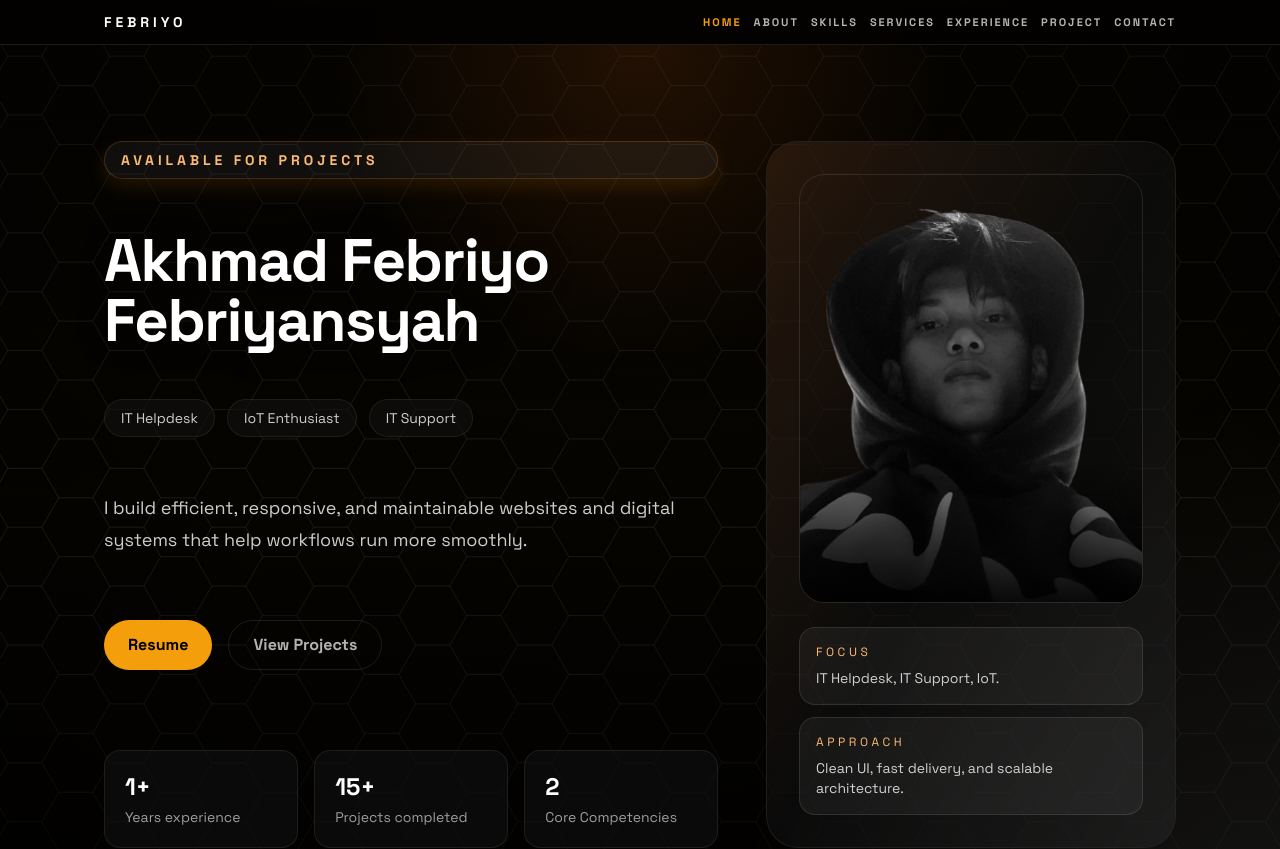
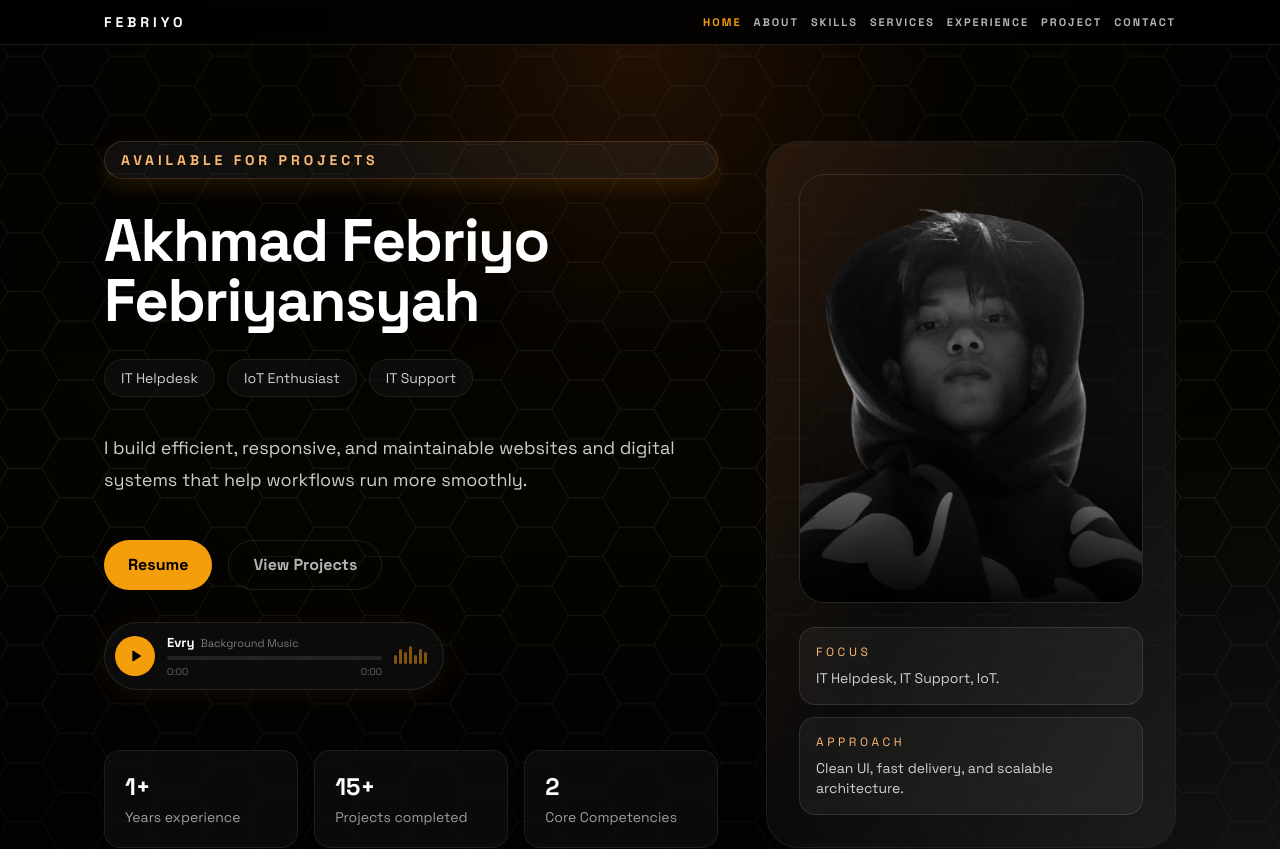
Before and after one commit to pebrio/Febrio, a Next.js app: page / in a window 1280 px wide. Shown: the top 849 px of the page. Built offline with nearby package versions, Linux system fonts and the light colour scheme.

Commit message:
feat: add music player to home section

```diff
--- a/app/globals.css
+++ b/app/globals.css
@@ -189,3 +189,183 @@ body {
     animation: none;
   }
 }
+
+/* ============================
+   MUSIC PLAYER
+   ============================ */
+.music-player-wrapper {
+  margin-top: 0;
+}
+
+.music-player-card {
+  display: flex;
+  align-items: center;
+  gap: 12px;
+  background: rgba(17, 17, 17, 0.7);
+  border: 1px solid rgba(255, 255, 255, 0.1);
+  border-radius: 999px;
+  padding: 10px 16px 10px 10px;
+  backdrop-filter: blur(14px);
+  box-shadow: 0 4px 24px rgba(245, 158, 11, 0.08);
+  transition: border-color 250ms ease, box-shadow 250ms ease;
+  max-width: 340px;
+}
+
+.music-player-card:hover {
+  border-color: rgba(245, 158, 11, 0.3);
+  box-shadow: 0 6px 30px rgba(245, 158, 11, 0.14);
+}
+
+/* Play button */
+.music-play-btn {
+  position: relative;
+  display: flex;
+  align-items: center;
+  justify-content: center;
+  width: 40px;
+  height: 40px;
+  min-width: 40px;
+  border-radius: 50%;
+  border: none;
+  background: var(--accent);
+  color: #000;
+  cursor: pointer;
+  transition: background 200ms ease, transform 200ms ease, box-shadow 200ms ease;
+  box-shadow: 0 0 0 0 rgba(245, 158, 11, 0);
+  overflow: hidden;
+}
+
+.music-play-btn:hover {
+  background: var(--accent-dark);
+  transform: scale(1.08);
+  box-shadow: 0 0 16px rgba(245, 158, 11, 0.5);
+}
+
+.music-play-btn:active {
+  transform: scale(0.96);
+}
+
+.music-play-btn--playing {
+  box-shadow: 0 0 18px rgba(245, 158, 11, 0.4);
+}
+
+/* Ripple */
+.music-ripple {
+  position: absolute;
+  inset: 0;
+  border-radius: 50%;
+  animation: music-ripple-anim 1.6s ease-out infinite;
+  background: rgba(245, 158, 11, 0.35);
+  pointer-events: none;
+}
+
+@keyframes music-ripple-anim {
+  0%   { transform: scale(1);   opacity: 0.6; }
+  100% { transform: scale(2.4); opacity: 0; }
+}
+
+/* Info block */
+.music-info {
+  flex: 1;
+  min-width: 0;
+  display: flex;
+  flex-direction: column;
+  gap: 4px;
+}
+
+.music-meta {
+  display: flex;
+  align-items: baseline;
+  gap: 6px;
+  overflow: hidden;
+}
+
+.music-title {
+  font-size: 13px;
+  font-weight: 700;
+  color: #fff;
+  white-space: nowrap;
+  overflow: hidden;
+  text-overflow: ellipsis;
+}
+
+.music-artist {
+  font-size: 11px;
+  color: rgba(255, 255, 255, 0.45);
+  white-space: nowrap;
+  overflow: hidden;
+  text-overflow: ellipsis;
+}
+
+/* Progress */
+.music-progress-track {
+  position: relative;
+  height: 4px;
+  background: rgba(255, 255, 255, 0.1);
+  border-radius: 999px;
+  cursor: pointer;
+  overflow: visible;
+}
+
+.music-progress-fill {
+  position: relative;
+  height: 100%;
+  background: linear-gradient(90deg, var(--accent-dark), var(--accent));
+  border-radius: 999px;
+  transition: width 100ms linear;
+  min-width: 0;
+}
+
+.music-progress-thumb {
+  position: absolute;
+  right: -4px;
+  top: 50%;
+  transform: translateY(-50%) scale(0);
+  width: 10px;
+  height: 10px;
+  border-radius: 50%;
+  background: var(--accent);
+  box-shadow: 0 0 6px rgba(245, 158, 11, 0.7);
+  transition: transform 150ms ease;
+}
+
+.music-progress-track:hover .music-progress-thumb {
+  transform: translateY(-50%) scale(1);
+}
+
+/* Time */
+.music-time {
+  display: flex;
+  justify-content: space-between;
+  font-size: 10px;
+  color: rgba(255, 255, 255, 0.35);
+  font-variant-numeric: tabular-nums;
+}
+
+/* Equalizer bars */
+.music-eq {
+  display: flex;
+  align-items: flex-end;
+  gap: 2px;
+  height: 18px;
+  padding-bottom: 1px;
+}
+
+.music-eq-bar {
+  display: block;
+  width: 3px;
+  border-radius: 2px;
+  background: var(--accent);
+  opacity: 0.5;
+  transition: opacity 300ms ease;
+}
+
+.music-eq-bar--active {
+  opacity: 1;
+  animation: eq-bounce 0.8s ease-in-out infinite alternate;
+}
+
+@keyframes eq-bounce {
+  0%   { transform: scaleY(0.35); }
+  100% { transform: scaleY(1.4); }
+}
--- a/components/HomeSection.tsx
+++ b/components/HomeSection.tsx
@@ -2,6 +2,7 @@ import Image from "next/image";
 import ScrollReveal from "./ScrollReveal";
 import AnimatedCounter from "./AnimatedCounter";
 import ShapeGrid from "./ShapeGrid";
+import MusicPlayer from "./MusicPlayer";
 
 export default function HomeSection() {
   const stats = [
@@ -60,6 +61,13 @@ export default function HomeSection() {
             >
               View Projects
             </a>
+          </div>
+          <div className="mt-5">
+            <MusicPlayer
+              src="/Febrio/music/Evry.mp3"
+              title="Evry"
+              artist="Background Music"
+            />
           </div>
           {/* <div className="mt-8 flex flex-wrap gap-3 text-sm text-white/70">
             <a className="transition hover:text-orange-300" href="https://github.com/pebrio" target="_blank" rel="noreferrer">
--- /dev/null
+++ b/components/MusicPlayer.tsx
@@ -0,0 +1,170 @@
+"use client";
+
+import { useRef, useState } from "react";
+
+
+interface MusicPlayerProps {
+  src: string;
+  title?: string;
+  artist?: string;
+}
+
+export default function MusicPlayer({
+  src,
+  title = "My Playlist",
+  artist = "Background Music",
+}: MusicPlayerProps) {
+  const audioRef = useRef<HTMLAudioElement>(null);
+  const [isPlaying, setIsPlaying] = useState(false);
+  const [progress, setProgress] = useState(0);
+  const [duration, setDuration] = useState(0);
+  const [currentTime, setCurrentTime] = useState(0);
+  const [isDragging, setIsDragging] = useState(false);
+  const progressRef = useRef<HTMLDivElement>(null);
+
+  const togglePlay = async () => {
+    const audio = audioRef.current;
+    if (!audio) return;
+    if (!audio.paused) {
+      audio.pause();
+    } else {
+      try {
+        await audio.play();
+      } catch (err) {
+        console.error("Audio play error:", err);
+      }
+    }
+  };
+
+  const handleTimeUpdate = () => {
+    const audio = audioRef.current;
+    if (!audio || isDragging) return;
+    setCurrentTime(audio.currentTime);
+    setProgress((audio.currentTime / audio.duration) * 100 || 0);
+  };
+
+  const handleLoadedMetadata = () => {
+    const audio = audioRef.current;
+    if (!audio) return;
+    setDuration(audio.duration);
+  };
+
+  const handleEnded = () => {
+    setIsPlaying(false);
+    setProgress(0);
+    setCurrentTime(0);
+  };
+
+  const seek = (e: React.MouseEvent<HTMLDivElement> | React.TouchEvent<HTMLDivElement>) => {
+    const audio = audioRef.current;
+    const bar = progressRef.current;
+    if (!audio || !bar) return;
+
+    const rect = bar.getBoundingClientRect();
+    const clientX =
+      "touches" in e ? e.touches[0].clientX : (e as React.MouseEvent).clientX;
+    const ratio = Math.min(Math.max((clientX - rect.left) / rect.width, 0), 1);
+    audio.currentTime = ratio * audio.duration;
+    setProgress(ratio * 100);
+    setCurrentTime(ratio * audio.duration);
+  };
+
+  const formatTime = (s: number) => {
+    if (!s || isNaN(s)) return "0:00";
+    const m = Math.floor(s / 60);
+    const sec = Math.floor(s % 60);
+    return `${m}:${sec.toString().padStart(2, "0")}`;
+  };
+
+  // Equalizer bar heights animation
+  const bars = [3, 5, 4, 6, 3, 5, 4];
+
+  return (
+    <div className="music-player-wrapper">
+      <audio
+        ref={audioRef}
+        src={src}
+        onTimeUpdate={handleTimeUpdate}
+        onLoadedMetadata={handleLoadedMetadata}
+        onEnded={handleEnded}
+        onPlay={() => setIsPlaying(true)}
+        onPause={() => setIsPlaying(false)}
+        preload="metadata"
+      />
+
+      <div className="music-player-card">
+        {/* Left: Play Button */}
+        <button
+          id="music-play-btn"
+          onClick={togglePlay}
+          aria-label={isPlaying ? "Pause music" : "Play music"}
+          className={`music-play-btn ${isPlaying ? "music-play-btn--playing" : ""}`}
+        >
+          {/* Ripple ring when playing */}
+          {isPlaying && <span className="music-ripple" />}
+
+          {isPlaying ? (
+            /* Pause icon */
+            <svg width="16" height="16" viewBox="0 0 24 24" fill="currentColor">
+              <rect x="6" y="4" width="4" height="16" rx="1.5" />
+              <rect x="14" y="4" width="4" height="16" rx="1.5" />
+            </svg>
+          ) : (
+            /* Play icon */
+            <svg width="16" height="16" viewBox="0 0 24 24" fill="currentColor">
+              <path d="M8 5.14v13.72a1 1 0 0 0 1.514.857l11-6.86a1 1 0 0 0 0-1.714l-11-6.86A1 1 0 0 0 8 5.14z" />
+            </svg>
+          )}
+        </button>
+
+        {/* Middle: Info + Progress */}
+        <div className="music-info">
+          <div className="music-meta">
+            <span className="music-title">{title}</span>
+            <span className="music-artist">{artist}</span>
+          </div>
+
+          {/* Progress bar */}
+          <div
+            ref={progressRef}
+            className="music-progress-track"
+            onClick={seek}
+            onMouseDown={() => setIsDragging(true)}
+            onMouseUp={(e) => { setIsDragging(false); seek(e); }}
+            onTouchStart={() => setIsDragging(true)}
+            onTouchEnd={(e) => { setIsDragging(false); seek(e); }}
+            role="slider"
+            aria-label="Seek music"
+            aria-valuenow={Math.round(progress)}
+            aria-valuemin={0}
+            aria-valuemax={100}
+          >
+            <div className="music-progress-fill" style={{ width: `${progress}%` }}>
+              <span className="music-progress-thumb" />
+            </div>
+          </div>
+
+          {/* Time */}
+          <div className="music-time">
+            <span>{formatTime(currentTime)}</span>
+            <span>{formatTime(duration)}</span>
+          </div>
+        </div>
+
+        {/* Right: Equalizer bars */}
+        <div className="music-eq" aria-hidden="true">
+          {bars.map((h, i) => (
+            <span
+              key={i}
+              className={`music-eq-bar ${isPlaying ? "music-eq-bar--active" : ""}`}
+              style={{
+                animationDelay: `${i * 0.13}s`,
+                height: `${h * 3}px`,
+              }}
+            />
+          ))}
+        </div>
+      </div>
+    </div>
+  );
+}
```
Also changed, not shown: 1 other file (tests, documents, lock files or other folders).
